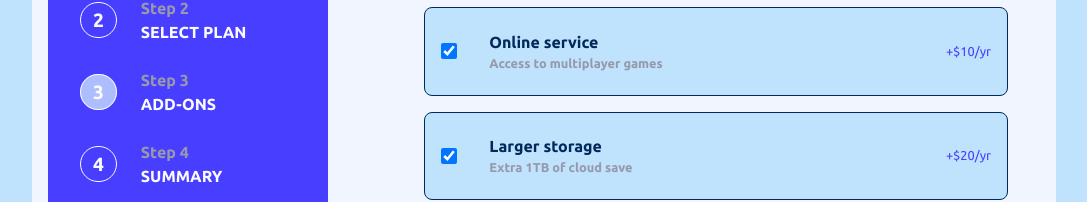
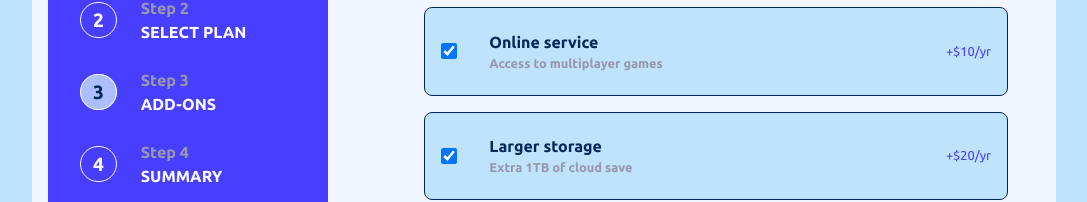
Before and after one commit to Olaniyi-Olamide/multi-step-form, a React (Vite) app: page /addons in a window 1280 px wide. Shown: the part 204-406 px from the top of the page, without its empty margins (96-1183 px from the left). Built offline with nearby package versions, Linux system fonts and the light colour scheme.

Commit message:
fix: fixed a styling problem in the sidebar.

```diff
--- a/src/components/SideBar.tsx
+++ b/src/components/SideBar.tsx
@@ -2,7 +2,7 @@ import { NavLink } from "react-router-dom";
 
 function SideBar() {
   return (
-    <aside className="bg-center bg-cover basis-[30%] md:p-[2rem] md:rounded-lg bg-img flex md:flex-col gap-[1.5rem] items-center justify-center md:items-start md:justify-normal py-[2rem] pb-[8rem]">
+    <aside className="bg-center bg-cover basis-[30%] md:p-[2rem] md:rounded-lg bg-img flex md:flex-col gap-[1.5rem] items-center justify-center md:items-start md:justify-normal py-[2rem] pb-[8rem] text-Blue50">
       <div className="flex items-center gap-[1.5rem]">
         <NavLink to="/">
           <div className="border-[0.1rem] border-Blue50 text-bold rounded-full w-[2.3rem] h-[2.3rem] text-center flex items-center justify-center">
@@ -18,7 +18,7 @@ function SideBar() {
       <div className="flex items-center gap-[1.5rem]">
         <NavLink to="/selectplan">
           <div className="border-[0.1rem] border-Blue50 text-bold rounded-full w-[2.3rem] h-[2.3rem] text-center flex items-center justify-center">
-            <p className="text-[1.2rem] text-Blue50 font-bold">2</p>
+            <p className="text-[1.2rem] font-bold">2</p>
           </div>
         </NavLink>
         <div className="hidden md:block">
@@ -30,7 +30,7 @@ function SideBar() {
       <div className="flex items-center gap-[1.5rem]">
         <NavLink to="/addons">
           <div className="border-[0.1rem] border-Blue50 text-bold rounded-full w-[2.3rem] h-[2.3rem] text-center flex items-center justify-center">
-            <p className="text-[1.2rem] text-Blue50 font-bold">3</p>
+            <p className="text-[1.2rem] font-bold">3</p>
           </div>
         </NavLink>
         <div className="hidden md:block">
@@ -42,7 +42,7 @@ function SideBar() {
       <div className="flex items-center gap-[1.5rem]">
         <NavLink to="/summary">
           <div className="border-[0.1rem] border-Blue50 text-bold rounded-full w-[2.3rem] h-[2.3rem] text-center flex items-center justify-center">
-            <p className="text-[1.2rem] text-Blue50 font-bold">4</p>
+            <p className="text-[1.2rem] font-bold">4</p>
           </div>
         </NavLink>
         <div className="hidden md:block">
```
